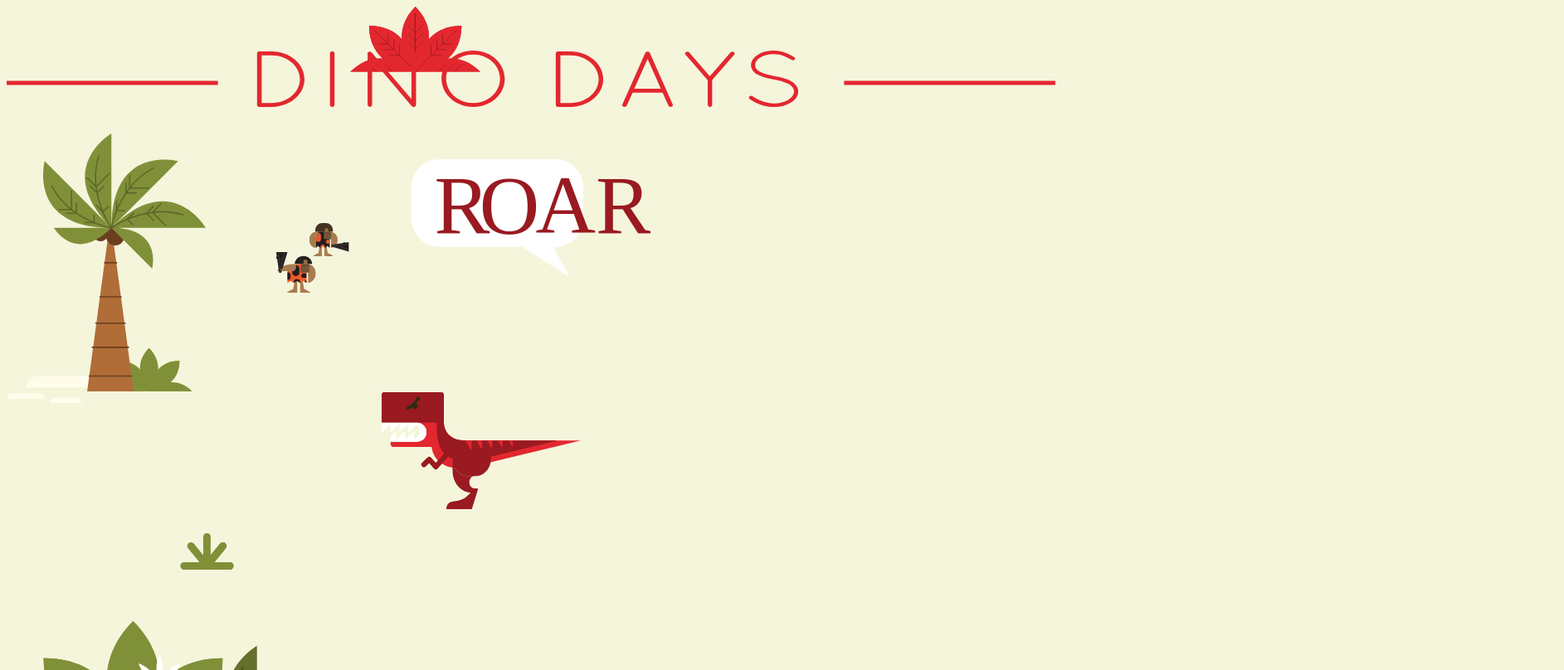
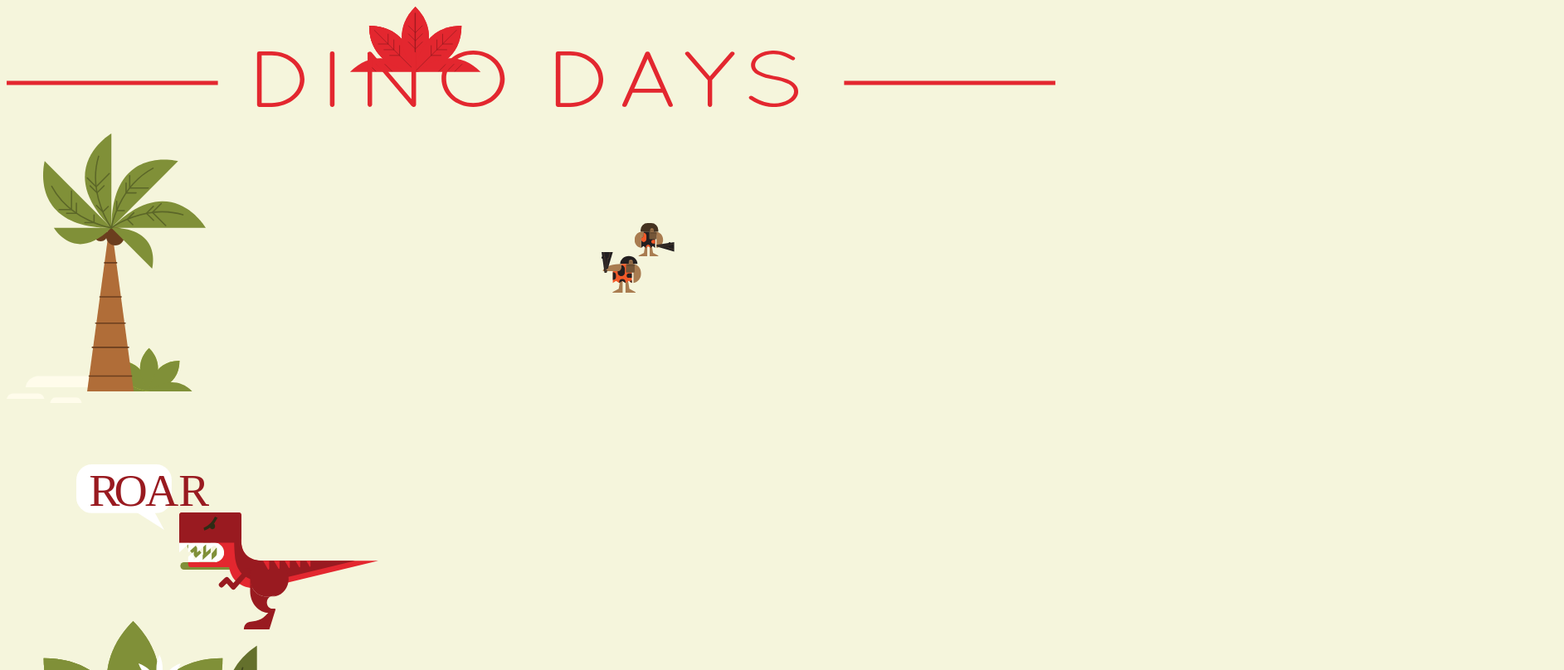
Before and after one commit to jnutt367/parallaxGsap3, a plain HTML site: page index.html in a window 1280 px wide. Shown: the whole page at 83% size, 1885 px wide, since content can reach past the window. Drawn offline with nearby package versions, Linux system fonts and the light colour scheme.

Commit message:
commit for scalable for widest screen width 2500px

```diff
--- a/app.js
+++ b/app.js
@@ -20,4 +20,4 @@ let tl = gsap.timeline({
     .fromTo("#roar", { opacity: 0, y: -100 }, { duration: 3, opacity: 1, y: -120, ease: "back" })
     .to("#man1", { y: -100 }, 1)
     .to("#man2", { x: 100, y: -200 }, 3)
-    .to(".cavemen", { x: 900, ease: "bounce.in" })
+    .to(".cavemen", { x: 2500, ease: "bounce.in" })
--- a/index.html
+++ b/index.html
@@ -67,13 +67,24 @@
 
         #roar {
             position: relative;
-            width: 18em;
+            width: 10em;
+            left: 6em;
+            top: 3em;
         }
 
         #text {
             display: grid;
             align-items: center;
             justify-content: center;
+        }
+
+        @media (min-width:500px) {
+            #roar {
+                position: relative;
+                left: -10em;
+                top: 10em;
+                width: 10em;
+            }
         }
     </style>
 </head>
@@ -86,8 +97,11 @@
         </div>
         <img id="text" src="svg/Asset 138.svg">
         <img id="tree" src="svg/Asset 42.svg">
-        <img id="dino" src="svg/Asset 4.svg">
-        <img id="roar" src="svg/Asset 285.svg">
+        <div class="dino-roar">
+            <img id="dino" src="svg/Asset 4.svg">
+            <img id="roar" src="svg/Asset 285.svg">
+        </div>
+
     </div>
     <script src="https://cdnjs.cloudflare.com/ajax/libs/gsap/3.6.1/ScrollTrigger.min.js" integrity="sha512-Q+G390ZU2qKo+e4q+kVcJknwfGjKJOdyu5mVMcR95NqL6XaF4lY4nsSvIVB3NDP54ACsS9rqhE1DVqgpApl//Q==" crossorigin="anonymous"></script>
     <script src="https://cdnjs.cloudflare.com/ajax/libs/gsap/3.6.1/gsap.min.js" integrity="sha512-cdV6j5t5o24hkSciVrb8Ki6FveC2SgwGfLE31+ZQRHAeSRxYhAQskLkq3dLm8ZcWe1N3vBOEYmmbhzf7NTtFFQ==" crossorigin="anonymous"></script>
```
